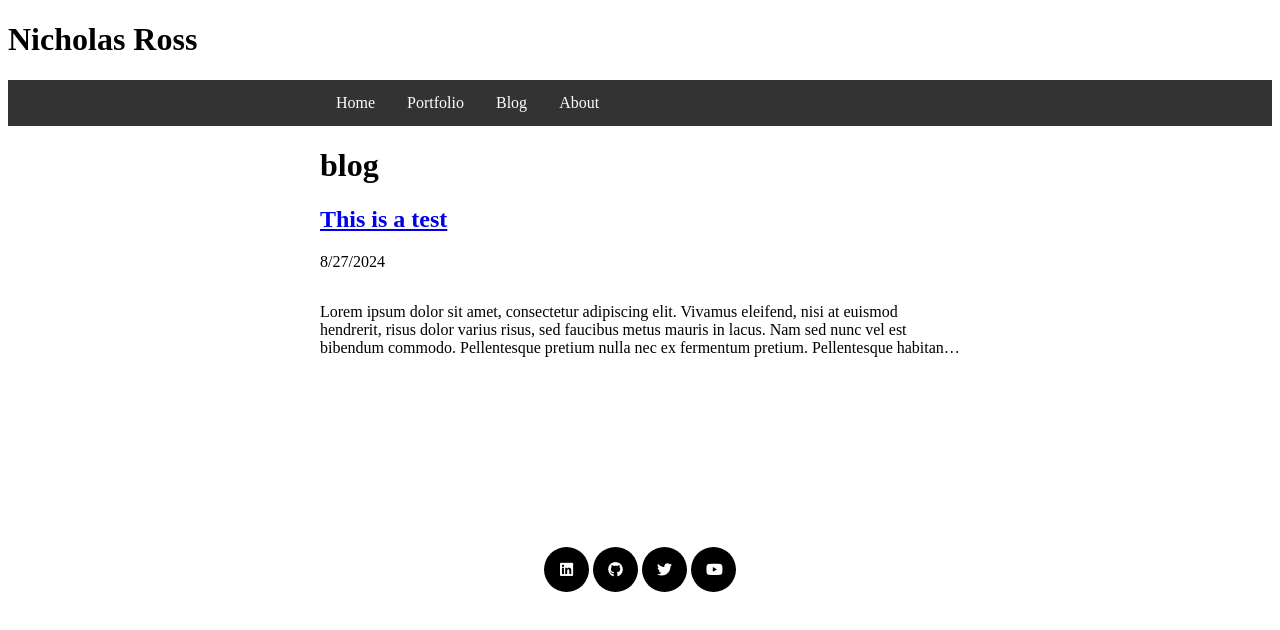
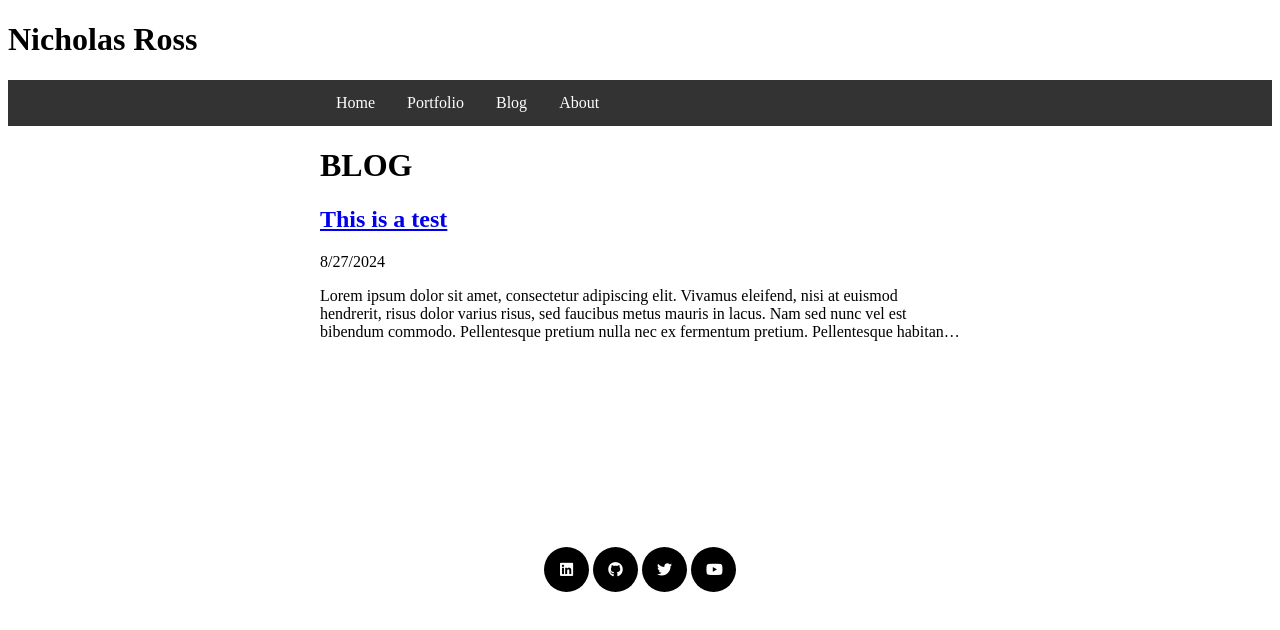
Before and after one commit to LeAlchemist/website, a SvelteKit app: page /blog in a window 1280 px wide. Shown: the top 630 px of the page. Built offline with nearby package versions, Linux system fonts and the light colour scheme.

Commit message:
Updated Blog setup

```diff
--- a/src/routes/blog/+page.svelte
+++ b/src/routes/blog/+page.svelte
@@ -5,8 +5,7 @@
 <head>
 	<style>
 		img {
-			width: 50%;
-			height: 50%;
+			width: 25vw;
 		}
 
 		.content {
@@ -18,12 +17,12 @@
 	</style>
 </head>
 
-<h1>blog</h1>
+<h1>BLOG</h1>
 
 {#each data.summaries as { slug, title, date, content }}
 	<div class="title: {title}">
 		<h2><a href="/blog/{slug}">{title}</a></h2>
 	</div>
-	<div class="date: {date}"><p>{@html date}</p></div>
-	<div class="content"><p>{@html content}</p></div>
+	<div class="date: {date}">{@html date}</div>
+	<div class="content">{@html content}</div>
 {/each}
--- a/src/routes/blog/[slug]/+layout.svelte
+++ b/src/routes/blog/[slug]/+layout.svelte
@@ -13,8 +13,7 @@
 			}
 
 			.content img {
-				width: 25%;
-				height: 25%;
+				width: 10vw;
 			}
 
 			.layout {
--- a/src/routes/blog/[slug]/+page.svelte
+++ b/src/routes/blog/[slug]/+page.svelte
@@ -5,8 +5,7 @@
 <head>
 	<style>
 		img {
-			width: 75%;
-			height: 75%;
+			width: 50vw;
 		}
 	</style>
 </head>
--- a/src/routes/portfolio/+page.svelte
+++ b/src/routes/portfolio/+page.svelte
@@ -0,0 +1 @@
+<h1>PAGE UNDER CONSTRUCTION</h1>
```
